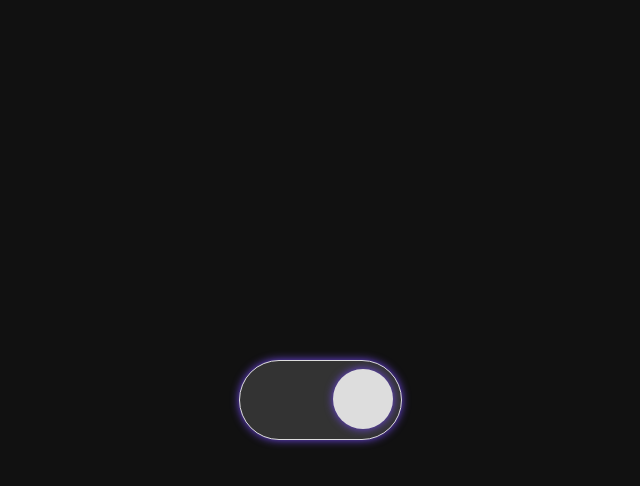
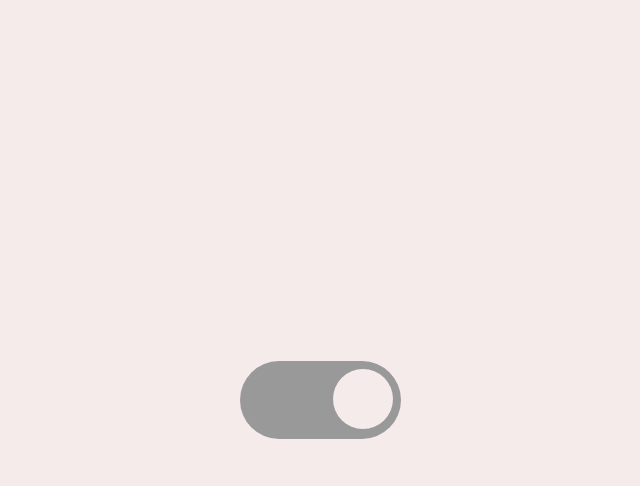
Before and after one commit to avi-codesmith/JS-toggle-btn, a plain HTML site: page index.html in a window 1280 px wide. Both pictures are taken after a click on the element 640 px from the left and 400 px from the top of the page. Shown: the whole page, without its empty margins (320-960 px from the left). Drawn offline with Linux system fonts and the light colour scheme.

Commit message:
Implement in js

```diff
--- a/script.js
+++ b/script.js
@@ -1,9 +1,11 @@
-document.querySelector(".wrapper").addEventListener("click", () => {
-  document.querySelector(".block").classList.toggle("right");
-  const sound = new Audio("sound.mp3");
+const btn = document.querySelector(".wrapper");
+const block = document.querySelector(".block");
+const body = document.querySelector("body");
+const sound = new Audio("sound.mp3");
+
+btn.addEventListener("click", () => {
+  block.classList.toggle("right");
+  body.classList.toggle("backC");
   sound.play();
+  btn.classList.toggle("lightC");
 });
-
-document.querySelector(".wrapper").addEventListener("click", () => {
-  document.querySelector(".wrapper").classList.toggle("border");
-});
--- a/style.css
+++ b/style.css
@@ -12,11 +12,7 @@ body {
   background-color: #333;
   border-radius: 50px;
   cursor: pointer;
-  box-shadow: 0px 0px 8px #7048e8;
-  border: 2px solid #333;
   padding: 8px;
-  transition: all 0.5s ease-in-out;
-  border: 2px solid #111;
 }
 
 .block {
@@ -24,15 +20,18 @@ body {
   width: 60px;
   background-color: #111;
   border-radius: 50%;
-  box-shadow: 0px 0px 8px #7048e8;
-  transition: all 0.5s ease-in-out;
+  transition: all 0.4s ease-in-out;
 }
 
 .right {
   transform: translateX(85px);
-  background-color: #ddd;
+  background-color: #f6ebeb;
 }
 
-.border {
-  border: 1.5px solid #ddd;
+.backC {
+  background-color: #f6ebeb;
 }
+
+.lightC {
+  background-color: #999;
+}
```
